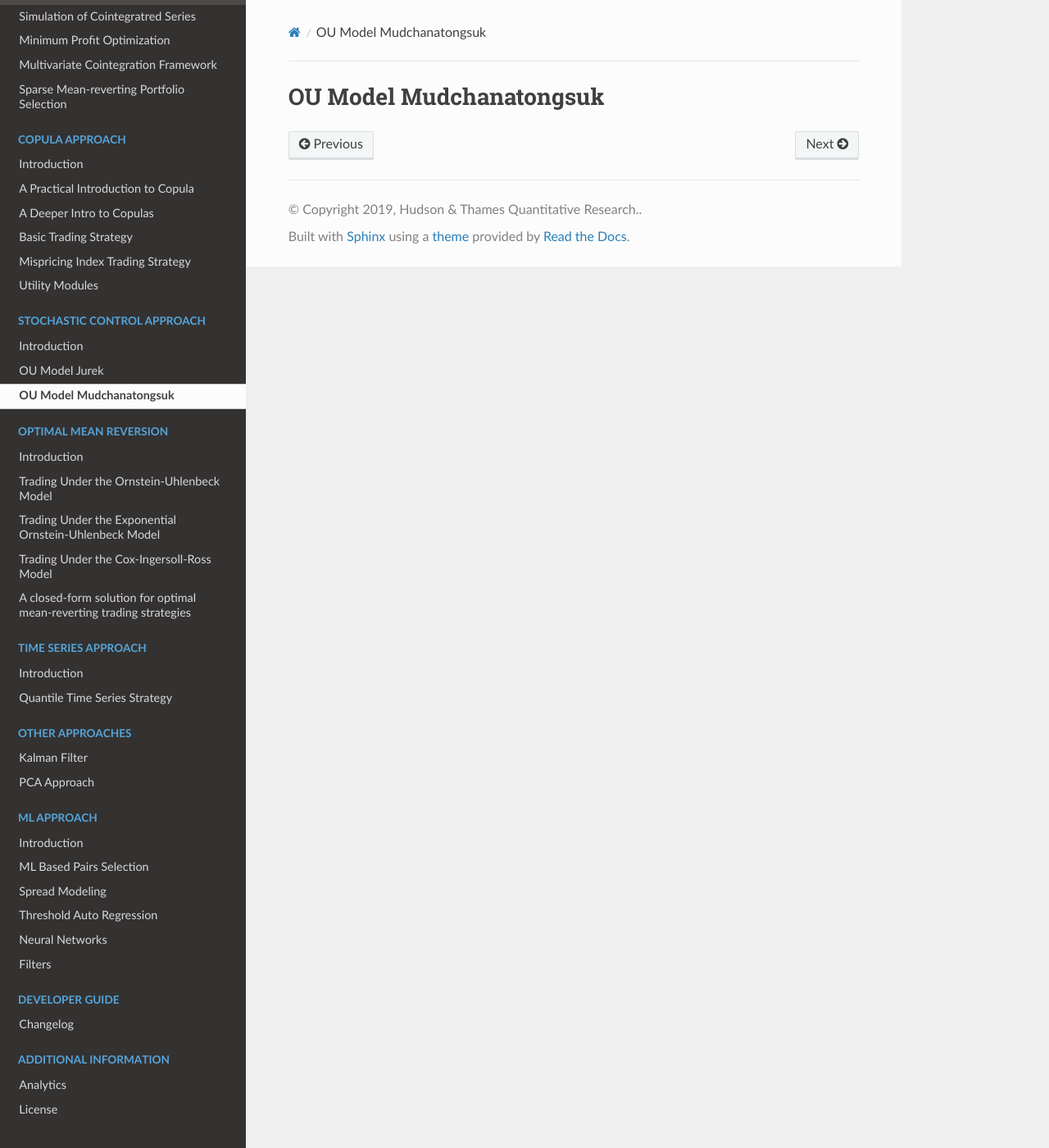
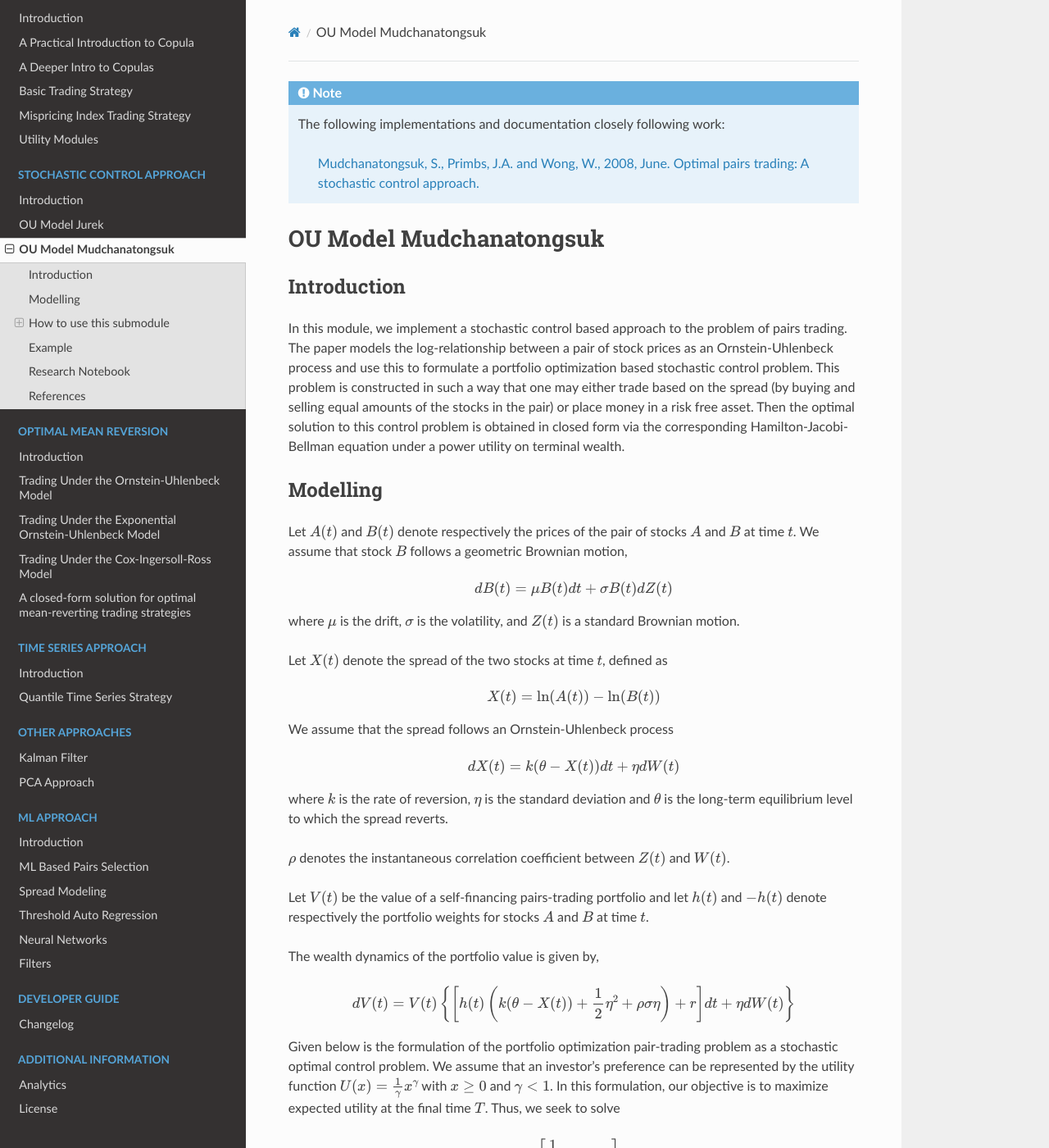
Before and after one commit to hudson-and-thames/arbitragelab, a Sphinx documentation site: the page built from docs/source/stochastic_control_approach/ou_model_mudchanatongsuk.rst, in a window 1280 px wide and 1400 px high. Shown: the whole window at 82% size. Built offline with Sphinx 7.4.7 and the Read the Docs theme 2.0.0, drawn with Linux system fonts in a browser that asks for light colours; some of the changed text lies outside the part shown.

Commit message:
Adding sphinx documentation for second Class.

```diff
--- a/docs/source/stochastic_control_approach/ou_model_jurek.rst
+++ b/docs/source/stochastic_control_approach/ou_model_jurek.rst
@@ -3,7 +3,8 @@
 .. note::
    The following implementations and documentation closely following work:
 
-    `Jurek, J.W. and Yang, H., 2007, April. Dynamic portfolio selection in arbitrage. <https://papers.ssrn.com/sol3/papers.cfm?abstract_id=882536>`__
+    `Jurek, J.W. and Yang, H., 2007, April. Dynamic portfolio selection in arbitrage.
+     <https://papers.ssrn.com/sol3/papers.cfm?abstract_id=882536>`__
 
 
 ==============
--- a/docs/source/stochastic_control_approach/ou_model_mudchanatongsuk.rst
+++ b/docs/source/stochastic_control_approach/ou_model_mudchanatongsuk.rst
@@ -1,6 +1,134 @@
 .. _stochastic_control_approach_strategies-ou_model_mudchanatongsuk:
+
+.. note::
+   The following implementations and documentation closely following work:
+
+    `Mudchanatongsuk, S., Primbs, J.A. and Wong, W., 2008, June. Optimal pairs trading: A stochastic control approach.
+    <http://folk.ntnu.no/skoge/prost/proceedings/acc08/data/papers/0479.pdf>`__
+
 
 
 ========================
 OU Model Mudchanatongsuk
 ========================
+
+Introduction
+############
+
+In this module, we implement a stochastic control based approach to the problem of pairs trading.
+The paper models the log-relationship between a pair of stock prices as an Ornstein-Uhlenbeck process
+and use this to formulate a portfolio optimization based stochastic control problem.
+This problem is constructed in such a way that one may either
+trade based on the spread (by buying and selling equal amounts of the stocks in the pair) or
+place money in a risk free asset. Then the optimal solution to this control problem
+is obtained in closed form via the corresponding Hamilton-Jacobi-Bellman equation under a power utility on terminal wealth.
+
+Modelling
+#########
+
+Let :math:`A(t)` and :math:`B(t)` denote respectively the prices of the
+pair of stocks :math:`A` and :math:`B` at time :math:`t`. We assume that stock :math:`B`
+follows a geometric Brownian motion,
+
+.. math::
+
+    d B(t)=\mu B(t) d t+\sigma B(t) d Z(t)
+
+where :math:`\mu` is the drift, :math:`\sigma` is the volatility, and :math:`Z(t)` is a standard
+Brownian motion.
+
+Let :math:`X(t)` denote the spread of the two stocks at time :math:`t`,
+defined as
+
+.. math::
+
+    X(t) = \ln(A(t)) − \ln(B(t))
+
+We assume that the spread follows an Ornstein-Uhlenbeck process
+
+.. math::
+
+    d X(t)=k(\theta-X(t)) d t+\eta d W(t)
+
+where :math:`k` is the rate of reversion, :math:`\eta` is the standard deviation and
+:math:`\theta` is the long-term equilibrium level to which the spread reverts.
+
+:math:`\rho` denotes the instantaneous correlation coefficient between :math:`Z(t)` and :math:`W(t)`.
+
+Let :math:`V(t)` be the value of a self-financing pairs-trading portfolio and
+let :math:`h(t)` and :math:`-h(t)` denote respectively the
+portfolio weights for stocks :math:`A` and :math:`B` at time :math:`t`.
+
+
+The wealth dynamics of the portfolio value is given by,
+
+.. math::
+    d V(t)= V(t)\left\{\left[h(t)\left(k(\theta-X(t))+\frac{1}{2} \eta^{2}+\rho \sigma \eta\right)+
+    r\right] d t+\eta d W(t)\right\}
+
+
+
+Given below is the formulation of the portfolio optimization pair-trading problem
+as a stochastic optimal control problem. We assume that an investor’s preference
+can be represented by the utility function :math:`U(x) = \frac{1}{\gamma} x^\gamma`
+with :math:`x ≥ 0` and :math:`\gamma < 1`. In this formulation, our objective is to maximize expected utility at
+the final time :math:`T`. Thus, we seek to solve
+
+
+.. math::
+    \begin{aligned}
+    \sup _{h(t)} \quad & E\left[\frac{1}{\gamma}(V(T))^{\gamma}\right] \\[0.8em]
+    \text { subject to: } \quad & V(0)=v_{0}, \quad X(0)=x_{0} \\[0.5em]
+    d X(t)=& k(\theta-X(t)) d t+\eta d W(t) \\
+    d V(t)=& V(t)((h(t)(k(\theta-X(t))+\frac{1}{2} \eta^{2}\\
+    &+\rho \sigma \eta)+r) d t+\eta d W(t))
+    \end{aligned}
+
+Finally, the optimal weights are given by,
+
+.. math::
+    h^{*}(t, x)=\frac{1}{1-\gamma}\left[\beta(t)+2 x \alpha(t)-\frac{k(x-\theta)}{\eta^{2}}+
+    \frac{\rho \sigma}{\eta}+\frac{1}{2}\right]
+
+
+
+How to use this submodule
+#########################
+
+
+Step 1: Model fitting
+*********************
+
+
+Implementation
+==============
+
+.. automodule:: arbitragelab.stochastic_control_approach.ou_model_mudchanatongsuk
+
+.. autoclass:: StochasticControlMudchanatongsuk
+   :members: __init__
+
+.. automethod:: StochasticControlMudchanatongsuk.fit
+
+
+Step 2: Getting the Optimal Portfolio Weights
+*********************************************
+
+
+Implementation
+==============
+
+.. automethod:: StochasticControlMudchanatongsuk.optimal_portfolio_weights
+
+
+Example
+#######
+
+
+Research Notebook
+#################
+
+
+
+References
+##########
```
Also changed, not shown: 1 other file.
